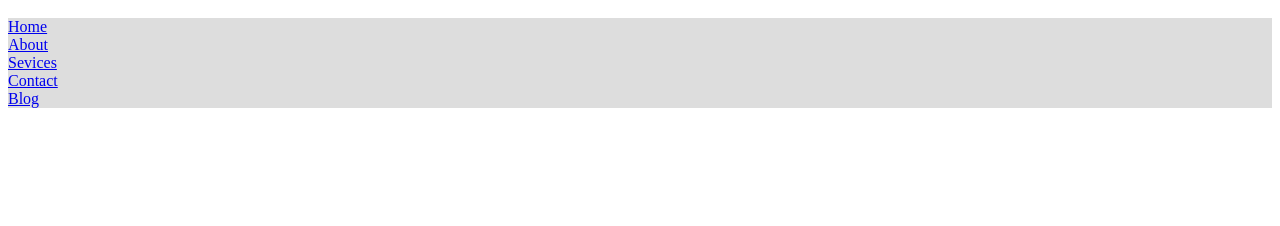
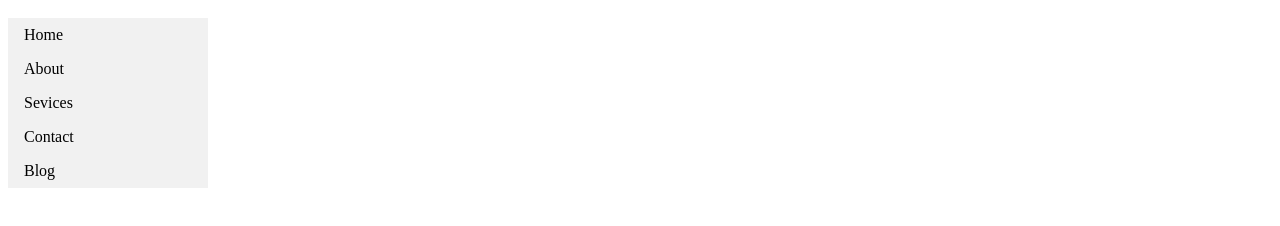
Before and after one commit to Daveym1/Daveym1.github.io, a plain HTML site: page index.html in a window 1280 px wide. Shown: the part 48-274 px from the top of the page. Drawn offline with Linux system fonts and the light colour scheme.

Commit message:
added colours

```diff
--- a/css/main.css
+++ b/css/main.css
@@ -2,8 +2,17 @@ ul {
     list-style-type: none;
     margin: 0;
     padding: 0;
+    width: 200px;
+    background-color: #f1f1f1;
 }
 
 li a {display: block;
-	background-color: #dddddd;
+	color: #000;
+	padding: 8px 16px;
+	text-decoration: none;
  }
+
+ li a:hover {
+ 	background-color: #555;
+ 	color: white;
+ }
```
